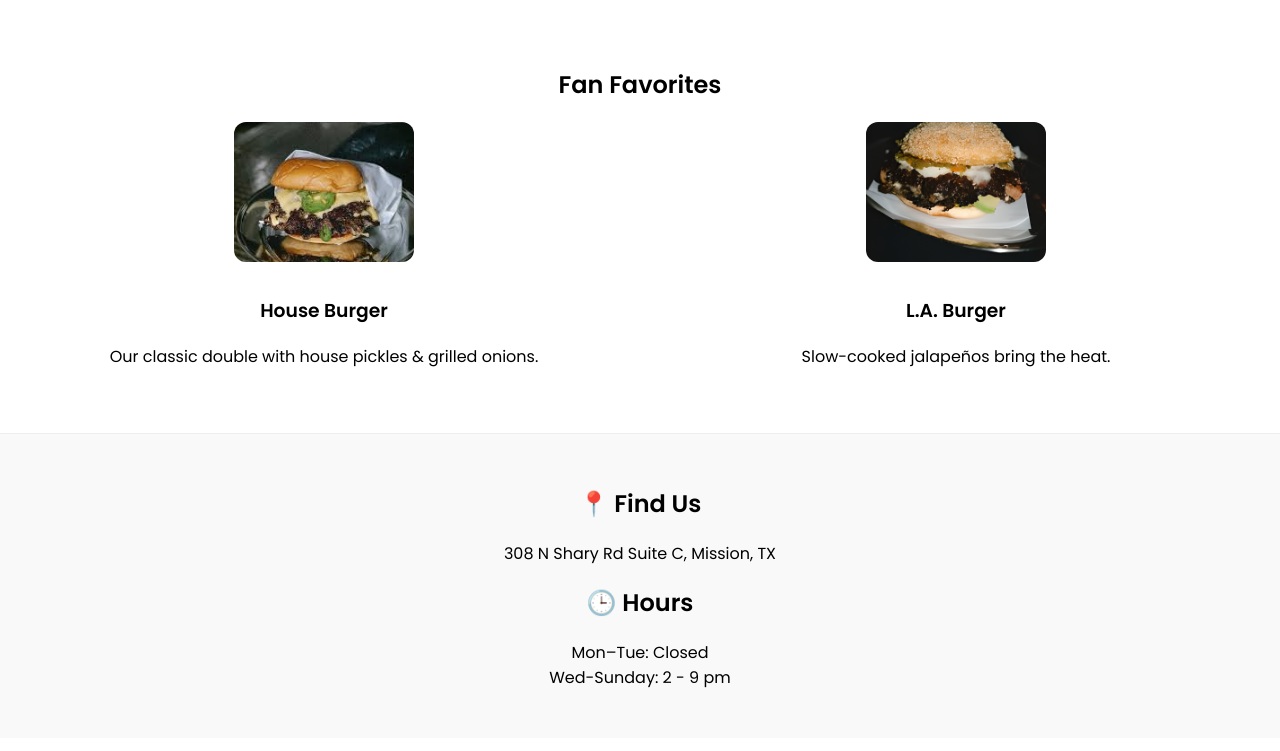
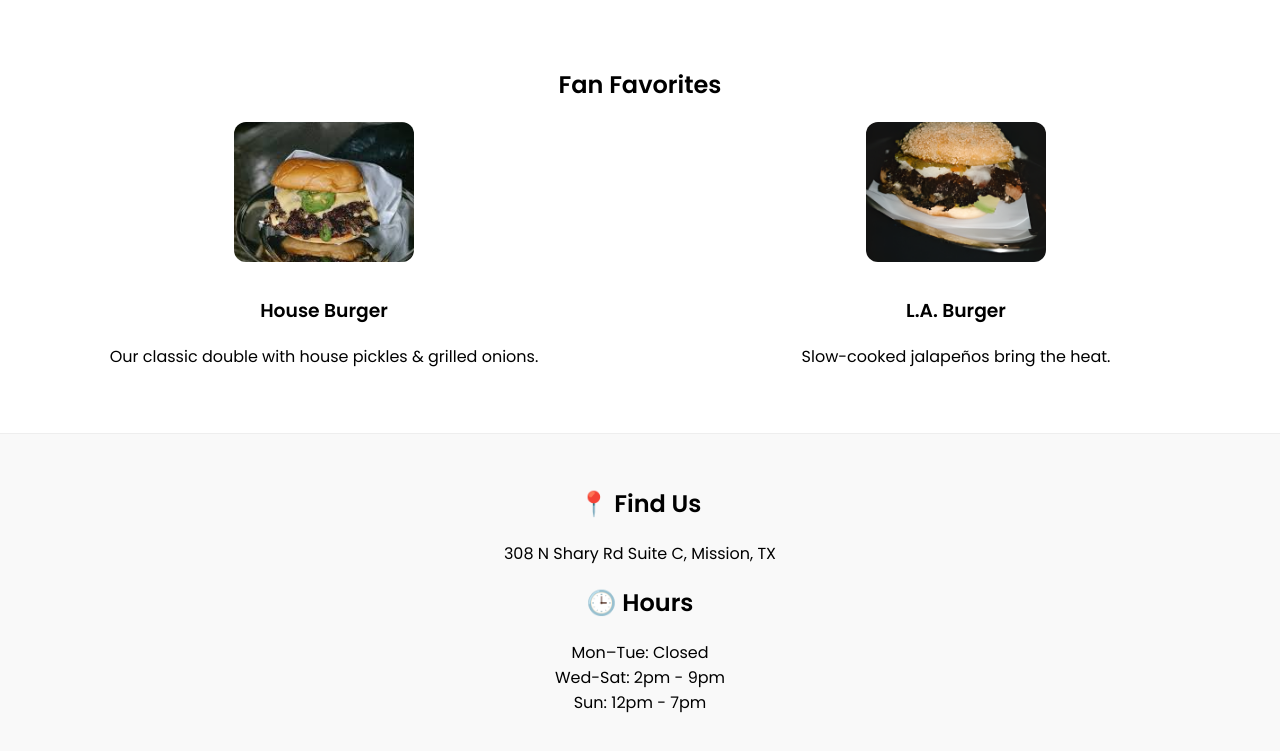
Before and after one commit to ZaLo0305/sstash-demo, a plain HTML site: page index.html in a window 1280 px wide. Shown: the part 810-1561 px from the top of the page. Drawn offline with Linux system fonts and the light colour scheme.

Commit message:
Update index.html

```diff
--- a/index.html
+++ b/index.html
@@ -53,7 +53,7 @@
     <p>308 N Shary Rd Suite C, Mission, TX</p>
 
     <h2>🕒 Hours</h2>
-    <p>Mon–Tue: Closed <br> Wed-Sunday: 2 - 9 pm</p>
+    <p>Mon–Tue: Closed <br> Wed-Sat: 2pm - 9pm <br> Sun: 12pm - 7pm</p>
   </section>
 
 </body>
```
